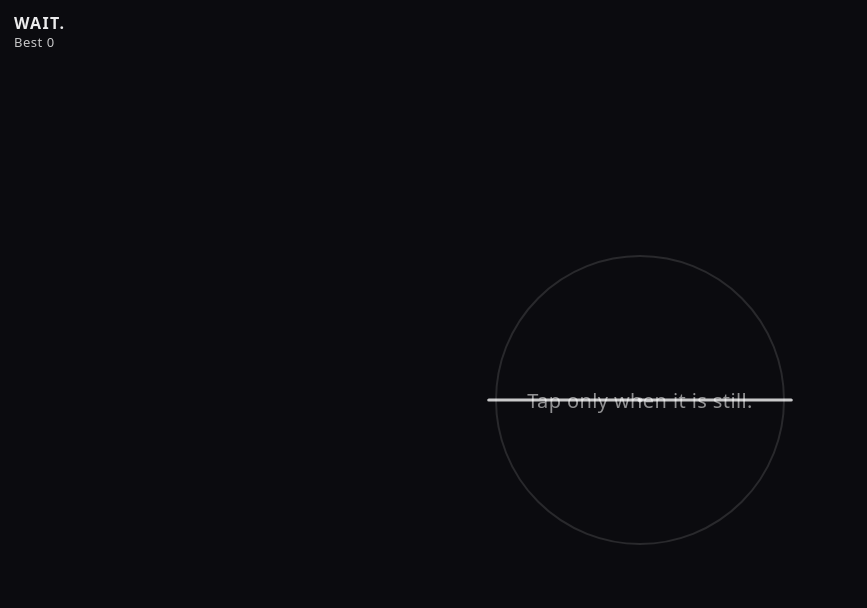
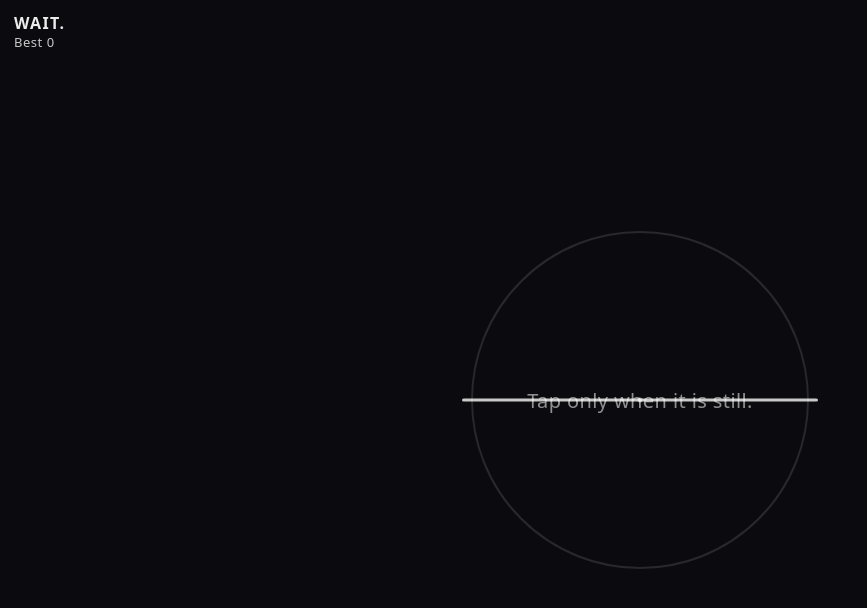
Before and after one commit to Frankciscoo/wait, a plain HTML site: page index.html in a window 1280 px wide. Shown: the whole page, without its empty margins (0-867 px from the left). Drawn offline with Linux system fonts and the light colour scheme.

Commit message:
Update index.html
change circle size

```diff
--- a/index.html
+++ b/index.html
@@ -430,7 +430,7 @@
     const cx = (w / 2) + sx;
     const cy = (h / 2) + sy;
 
-    const ringR = Math.min(w, h) * 0.18;
+    const ringR = Math.min(w, h) * 0.21;
 
     ctx.save();
     ctx.translate(cx, cy);
```
